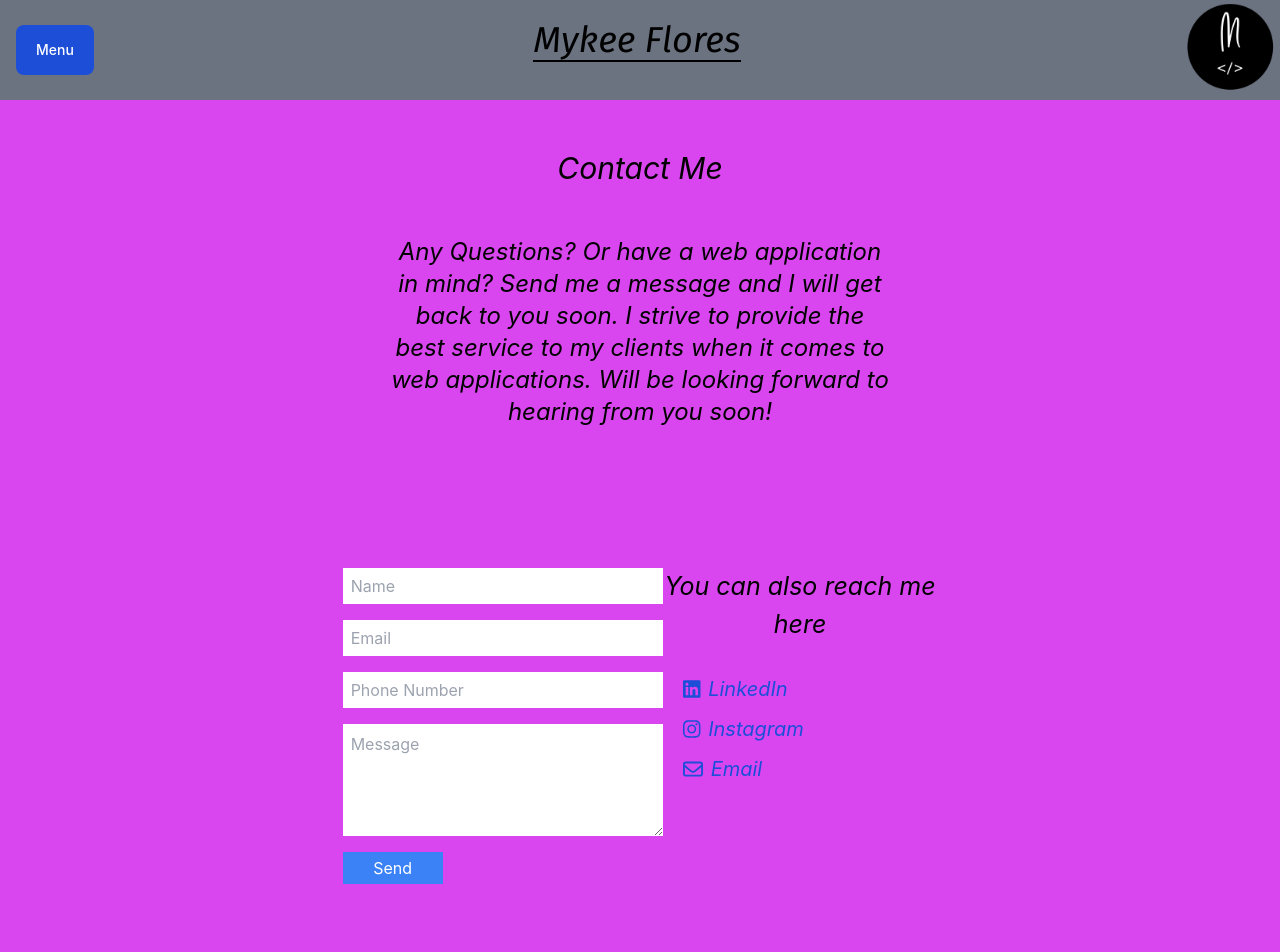
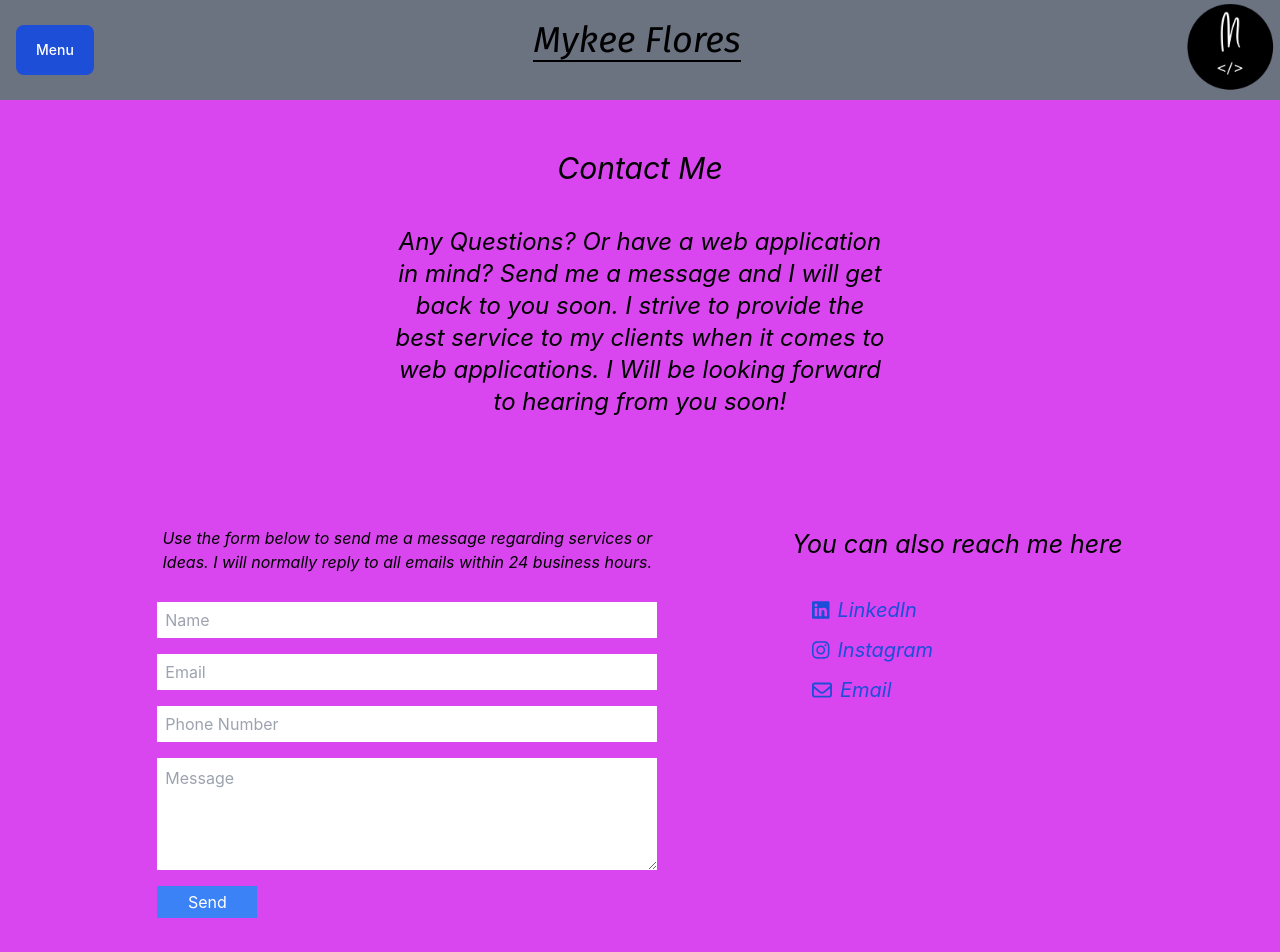
Before and after one commit to Mykee9900/MikePortfolio, a React (Create React App) app: page /contact in a window 1280 px wide. Shown: the top 952 px of the page. Built offline with nearby package versions, Linux system fonts and the light colour scheme.

Commit message:
Saving final changes to contact page

```diff
--- a/src/components/Contact.js
+++ b/src/components/Contact.js
@@ -9,13 +9,14 @@ const Contact = () => {
     return(
         <div className="flex flex-col items-center italic my-[100px] text-center">
             <h3 className="text-3xl pt-[50px]">Contact Me</h3>
-            <h6 className="my-[50px] text-center text-2xl w-[500px]">Any Questions? Or have a web application in mind? Send me a message and I will get back to you soon. I strive to provide the best service to my clients when it comes to web applications. Will be looking forward to hearing from you soon!</h6>
-            <div className="flex mt-[90px]">
+            <h6 className="mt-[40px] mb-[18px] text-center text-2xl w-[500px]">Any Questions? Or have a web application in mind? Send me a message and I will get back to you soon. I strive to provide the best service to my clients when it comes to web applications. I Will be looking forward to hearing from you soon!</h6>
+            <div className="flex justify-around mt-[90px] w-full">
                 <form className="grid gap-2 w-full max-w-xs">
-                    <input type="text" id="name" placeholder="Name" className="mb-2 h-9 p-2"/>
-                    <input type="text" id="email" placeholder="Email" className="mb-2 h-9 p-2"/>
-                    <input type="text" id="phoneN" placeholder="Phone Number" className="mb-2 h-9 p-2"/>
-                    <textarea rows={4} maxLength={50} placeholder="Message" id="msg" className="mb-2 p-2"/>
+                    <p className="w-[500px] mb-5">Use the form below to send me a message regarding services or Ideas. I will normally reply to all emails within 24 business hours. </p>
+                    <input type="text" id="name" placeholder="Name" className="mb-2 h-9 p-2" required/>
+                    <input type="text" id="email" placeholder="Email" className="mb-2 h-9 p-2" required/>
+                    <input type="text" id="phoneN" placeholder="Phone Number" className="mb-2 h-9 p-2" required/>
+                    <textarea rows={4} maxLength={150} placeholder="Message" id="msg" className="mb-2 p-2" required/>
                     <button type="submit" className="bg-blue-500 text-white p-1 w-[100px] ">Send</button>
                 </form>
                 <div>
```
